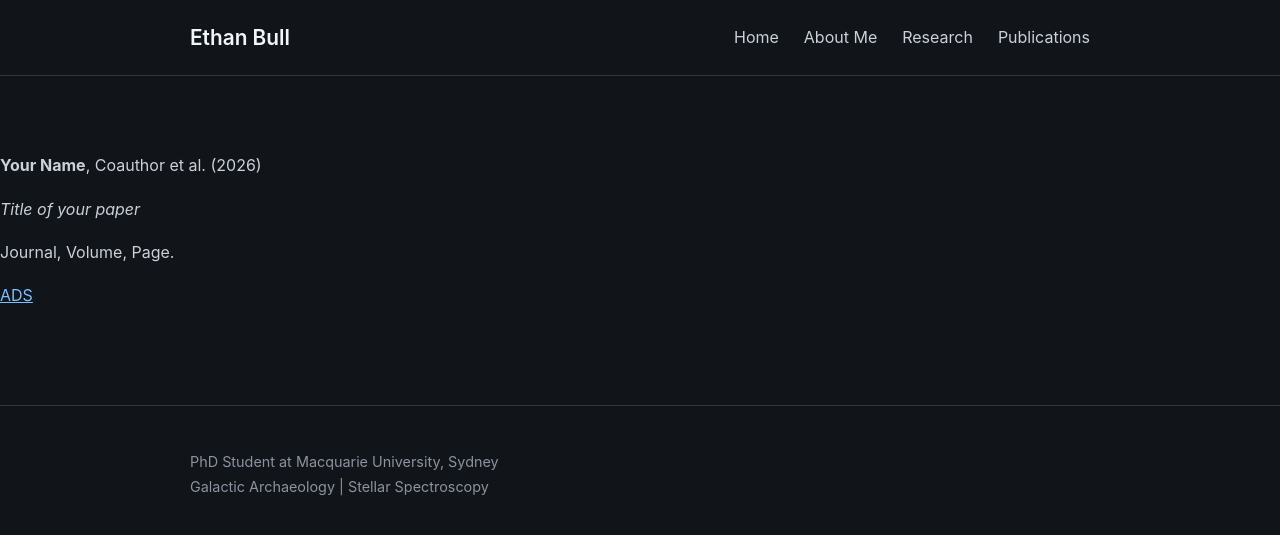
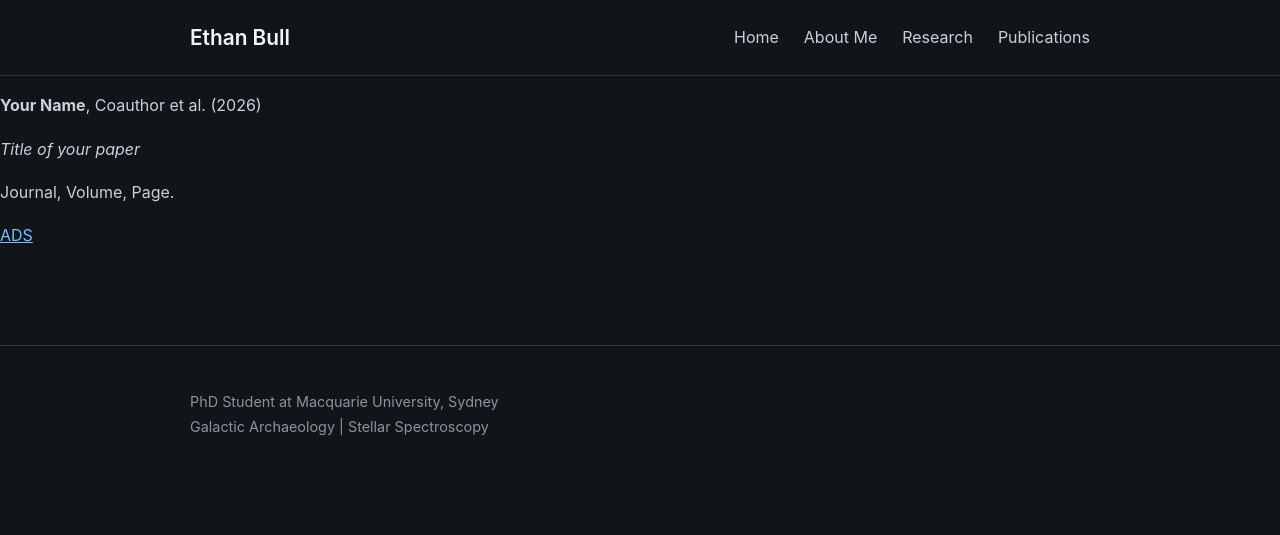
Before and after one commit to iBexal/ibexal.github.io, a Jekyll site: the page built from publications.md, in a window 1280 px wide. Shown: the top 535 px of the page. Built offline with Jekyll 4.4.1, drawn with Linux system fonts in a browser that asks for light colours.

Commit message:
remove top padding

```diff
--- a/assets/css/style.css
+++ b/assets/css/style.css
@@ -78,7 +78,7 @@ nav a:hover {
    ------------------------- */
 
 main {
-    padding-top: 60px;
+    padding-top: 0px;
     padding-bottom: 80px;
 }
 
```
